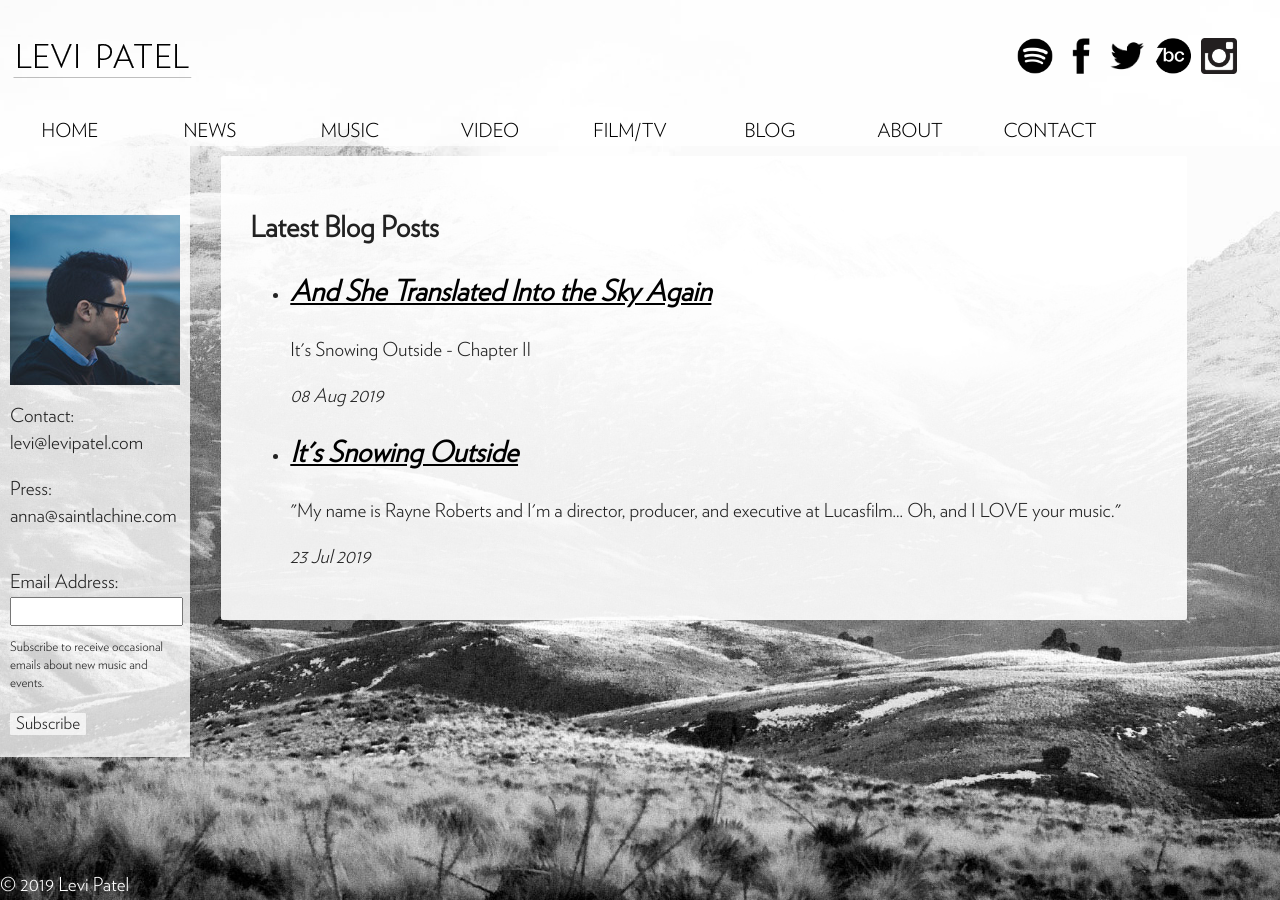
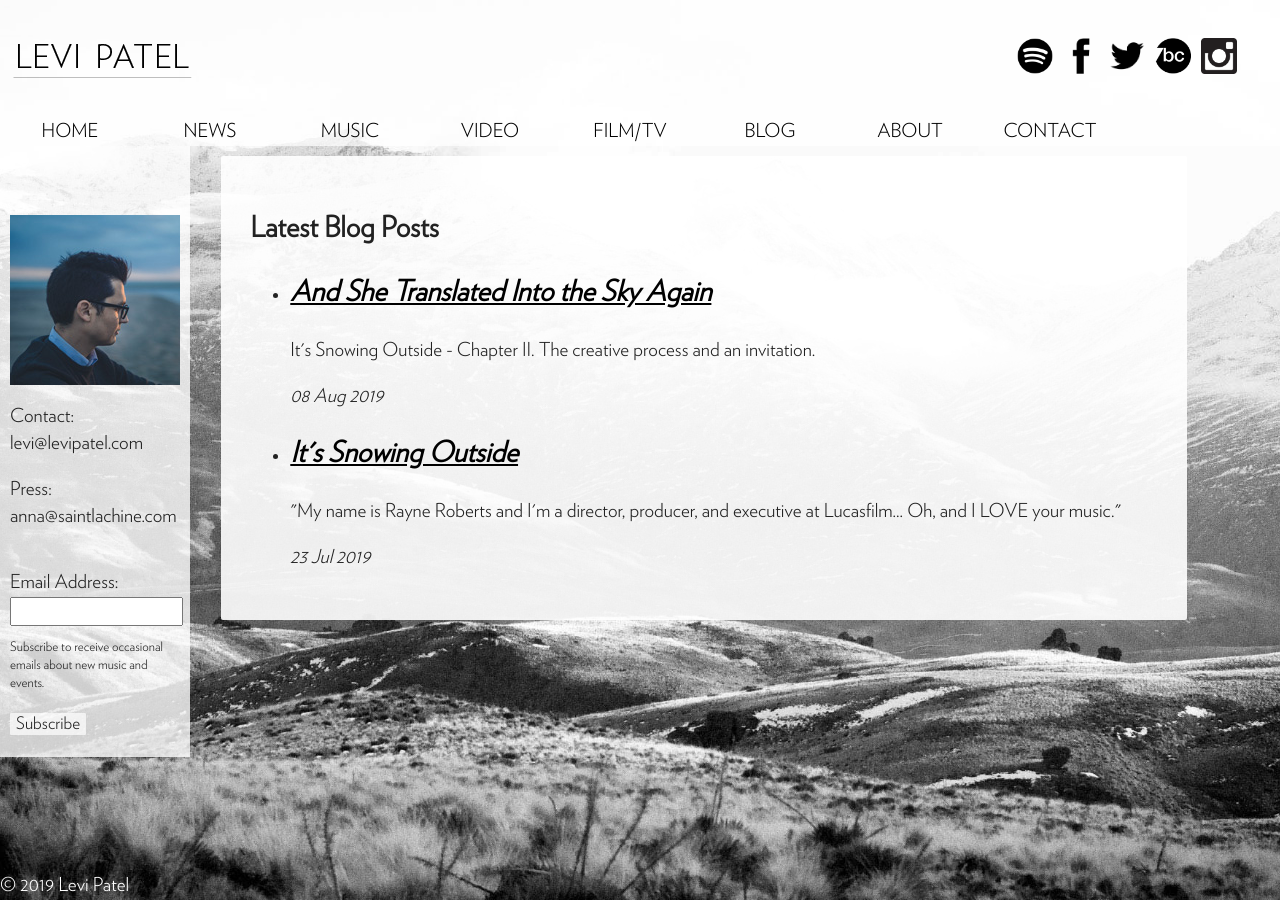
Before and after one commit to levipatel/music, a Jekyll site: the page built from blog.html, in a window 1280 px wide. Built offline with Jekyll 4.4.1, drawn with Linux system fonts in a browser that asks for light colours.

Commit message:
Updated blog post preview

```diff
--- a/_posts/2019-08-08-And-she-translated-into-the-sky-again.md
+++ b/_posts/2019-08-08-And-she-translated-into-the-sky-again.md
@@ -3,7 +3,7 @@ layout: post
 title: And She Translated Into the Sky Again
 categories: [blog]
 tags: [It's Snowing Outside, Film]
-preview: It's Snowing Outside - Chapter II
+preview: It's Snowing Outside - Chapter II. The creative process and an invitation.
 ---
 
 _It’s Snowing Outside – Chapter II_
```
Also changed, not shown: 1 other file.
